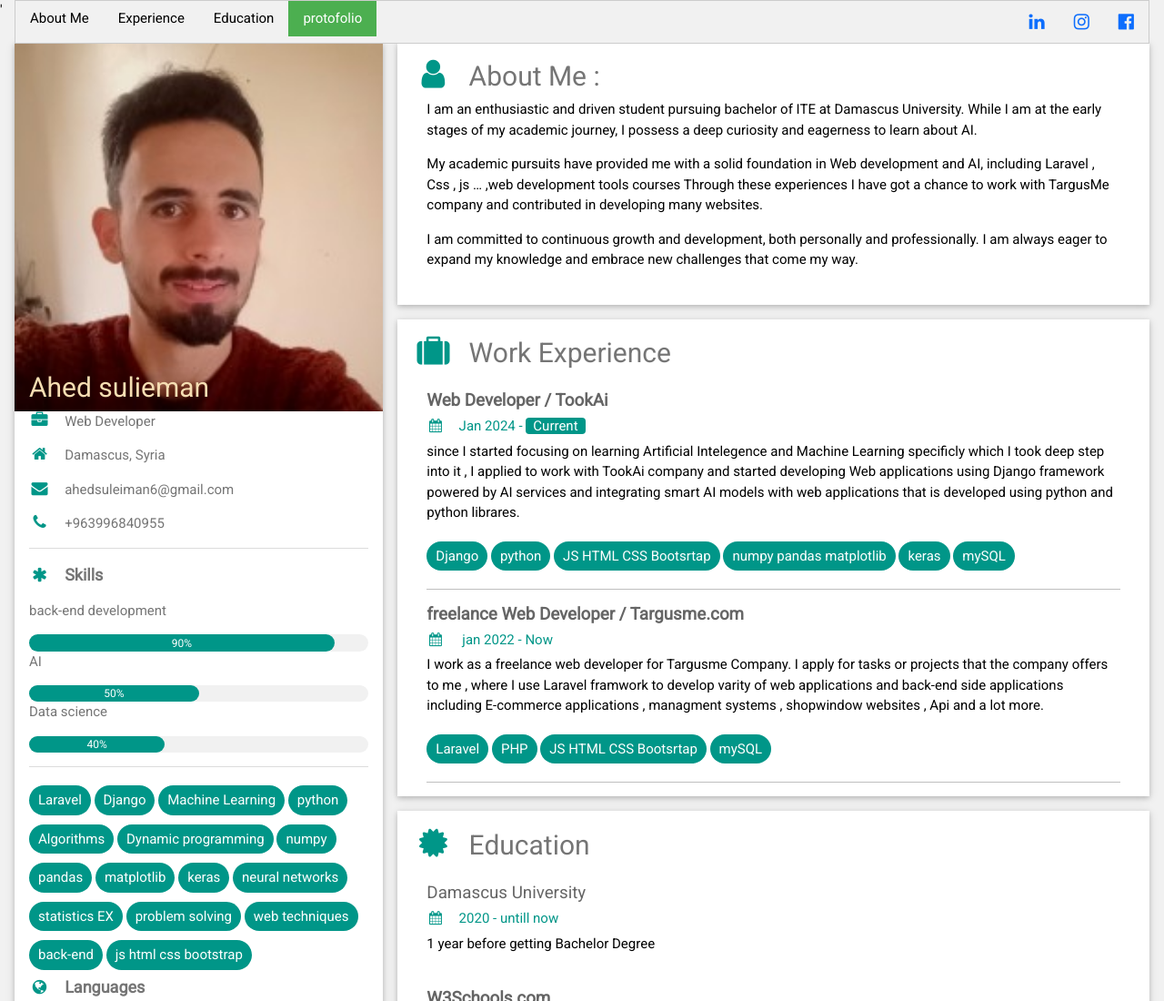
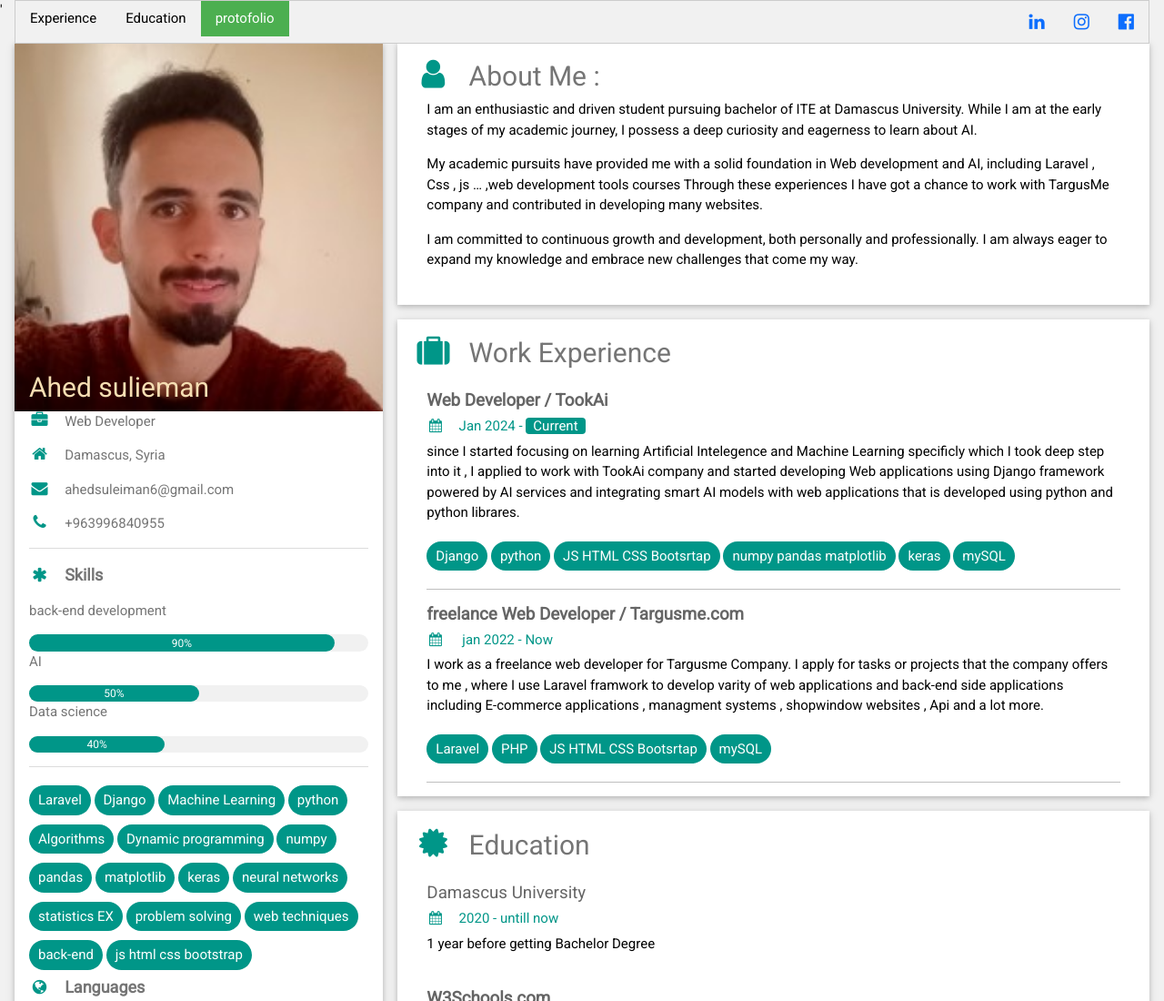
Before and after one commit to ahed0programer/ahed_cv, a plain HTML site: page index.html in a window 1280 px wide. Shown: the top 1100 px of the page at 91% size. Drawn offline with nearby package versions, Linux system fonts and the light colour scheme; no server answers.

Commit message:
ahed finished his website

```diff
--- a/counter.js
+++ b/counter.js
@@ -29,7 +29,6 @@ fetch('https://api.ipgeolocation.io/ipgeo?apiKey=33e678296dca4b33b1e407b2d221c46
 .catch(error => {
     console.error('Error fetching IP data:', error);
 });
-
 
 
 
--- a/index.html
+++ b/index.html
@@ -20,7 +20,6 @@
   <!-- nav bar -->'
   <div class="w3-top w3-container">
     <div class="w3-bar w3-border w3-light-grey">
-      <a href="#aboutme" class="w3-bar-item w3-button">About Me</a>
       <a href="#experience" class="w3-bar-item w3-button">Experience</a>
       <a href="#education" class="w3-bar-item w3-button">Education</a>
       <a href="#protofolio" class="w3-bar-item w3-button w3-green">protofolio</a>
```
